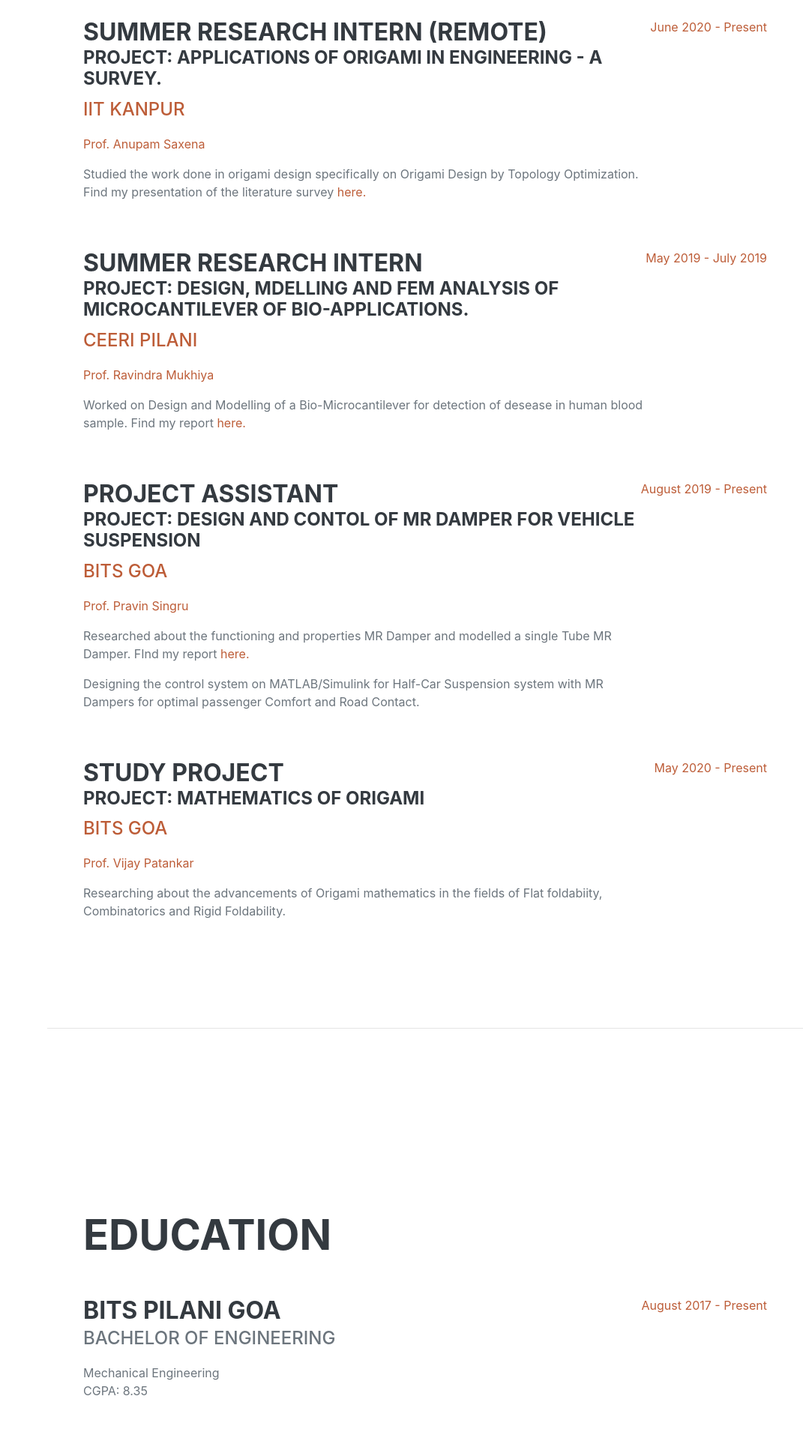
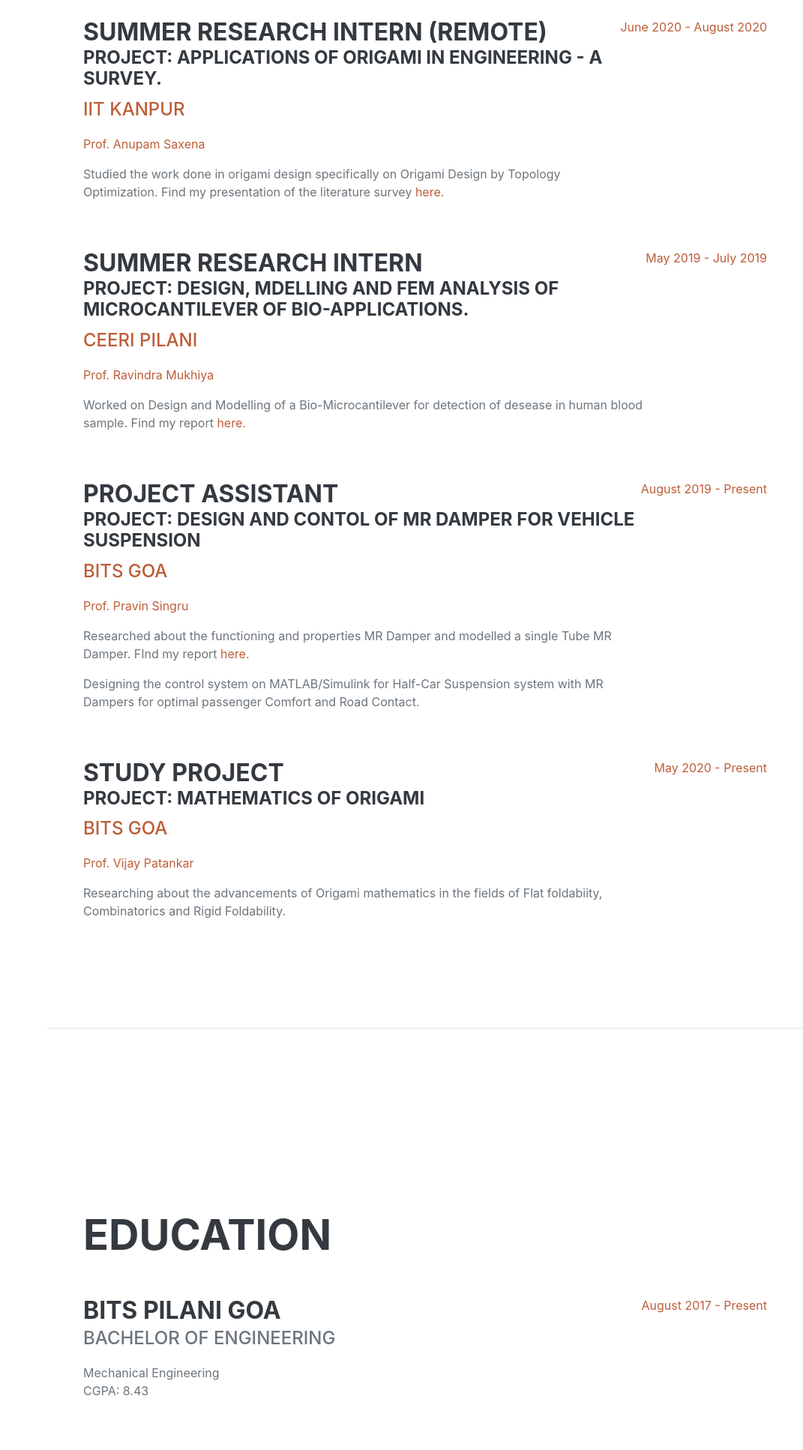
Before and after one commit to JayKamat99/jaykamat99.github.io, a plain HTML site: page index.html in a window 1280 px wide. Shown: the part 972-2906 px from the top of the page at 75% size, without its empty margins (209-1280 px from the left). Drawn offline with nearby package versions, Linux system fonts and the light colour scheme; a web font is replaced by a local one.

Commit message:
update on cgpa and kanpur project

```diff
--- a/index.html
+++ b/index.html
@@ -62,7 +62,7 @@
                             <div class="subsubheading mb-3"><a href = "http://home.iitk.ac.in/~anupams/#/" target="_blank"> Prof. Anupam Saxena </a></div>
                             <p>Studied the work done in origami design specifically on Origami Design by Topology Optimization. Find my presentation of the literature survey <a href = "https://drive.google.com/file/d/1TR1xxMiVo3xyGi-w-pa55iR02sb0nKMj/view?usp=sharing" target="_blank"> here.</a></p>
                         </div>
-                        <div class="flex-shrink-0"><span class="text-primary">June 2020 - Present</span></div>
+                        <div class="flex-shrink-0"><span class="text-primary">June 2020 - August 2020</span></div>
                     </div>
                     <div class="d-flex flex-column flex-md-row justify-content-between mb-5">
                         <div class="flex-grow-1">
@@ -107,7 +107,7 @@
                             <h3 class="mb-0">BITS Pilani Goa</h3>
                             <div class="subheading mb-3">Bachelor of Engineering</div>
                             <div>Mechanical Engineering</div>
-                            <p>CGPA: 8.35</p>
+                            <p>CGPA: 8.43</p>
                         </div>
                         <div class="flex-shrink-0"><span class="text-primary">August 2017 - Present</span></div>
                     </div>
```
